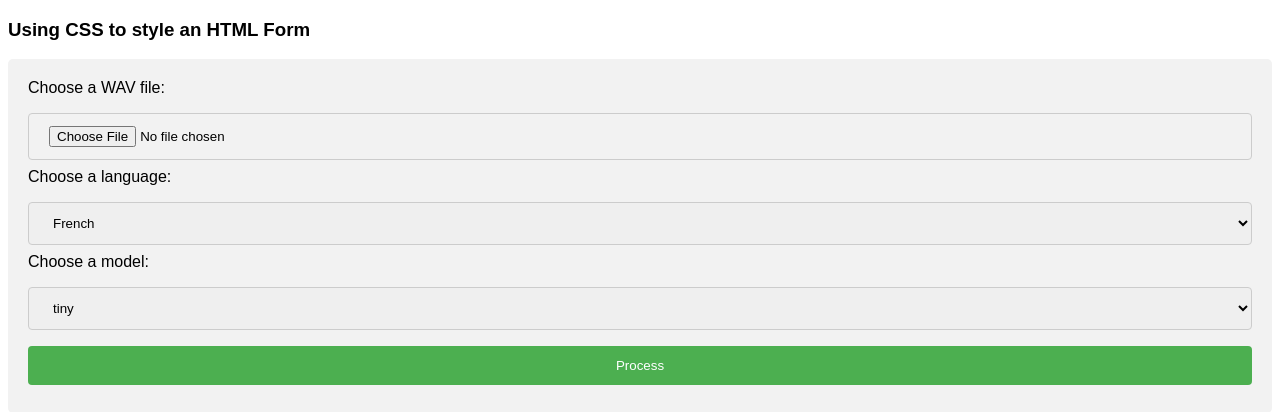
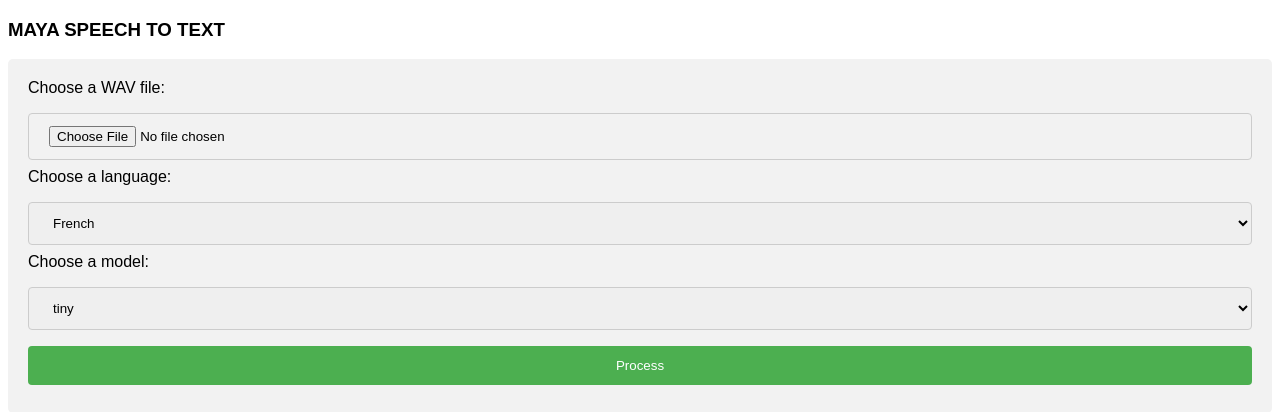
Before and after one commit to hatembellaaj/mayaSpeech, a Flask app: page / in a window 1280 px wide. Shown: the top 412 px of the page. Run offline with Flask 3, Linux system fonts and the light colour scheme.

Commit message:
FINAL VERSION

```diff
--- a/app.py
+++ b/app.py
@@ -108,7 +108,7 @@ def process():
     print(*captions[:8], sep='\n')
 
     # we need this fore our HTML file (basicly just some styling)
-    preS = '<!DOCTYPE html>\n<html lang="en">\n  <head>\n    <meta charset="UTF-8">\n    <meta name="viewport" content="width=device-width, initial-scale=1.0">\n    <meta http-equiv="X-UA-Compatible" content="ie=edge">\n    <title>Lexicap</title>\n    <style>\n        body {\n            font-family: sans-serif;\n            font-size: 18px;\n            color: #111;\n            padding: 0 0 1em 0;\n        }\n        .l {\n          color: #050;\n        }\n        .s {\n            display: inline-block;\n        }\n        .e {\n            display: inline-block;\n        }\n        .t {\n            display: inline-block;\n        }\n        #player {\n\t\tposition: sticky;\n\t\ttop: 20px;\n\t\tfloat: right;\n\t}\n    </style>\n  </head>\n  <body>\n    <h2>MAYA TEST : whisper-transcription-and-speaker-identification </h2>\n  <div  id="player"></div>\n    <br>\n'
+    preS = '<!DOCTYPE html>\n<html lang="en">\n  <head>\n    <meta charset="UTF-8">\n    <meta name="viewport" content="width=device-width, initial-scale=1.0">\n    <meta http-equiv="X-UA-Compatible" content="ie=edge">\n    <title>Lexicap</title>\n    <style>\n        body {\n            font-family: sans-serif;\n            font-size: 18px;\n            color: #111;\n            padding: 0 0 1em 0;\n        }\n        .l {\n          color: #050;\n        }\n        .s {\n            display: inline-block;\n        }\n        .e {\n            display: inline-block;\n        }\n        .t {\n            display: inline-block;\n        }\n        #player {\n\t\tposition: sticky;\n\t\ttop: 20px;\n\t\tfloat: right;\n\t}\n    </style>\n  </head>\n  <body>\n    <h2>MAYA TEST RESULTS </h2>\n  <div  id="player"></div>\n    <br>\n'
     postS = '\t</body>\n</html>'
 
     from datetime import timedelta
--- a/templates/index.html
+++ b/templates/index.html
@@ -9,7 +9,7 @@
 </head>
 <body>
 
-<h3>Using CSS to style an HTML Form</h3>
+<h3>MAYA SPEECH TO TEXT</h3>
 
 <div class="container">
   <form action="/process" method="post" enctype="multipart/form-data">
```
